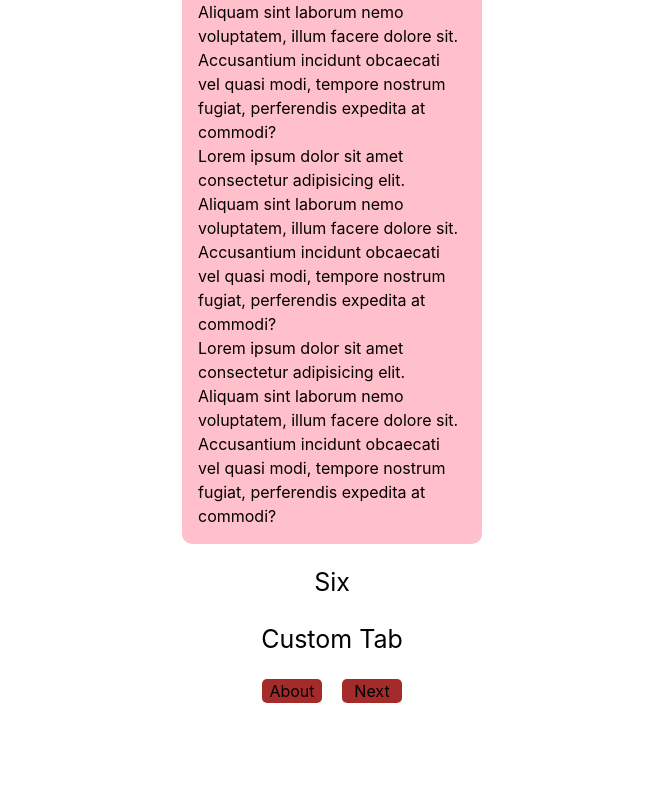
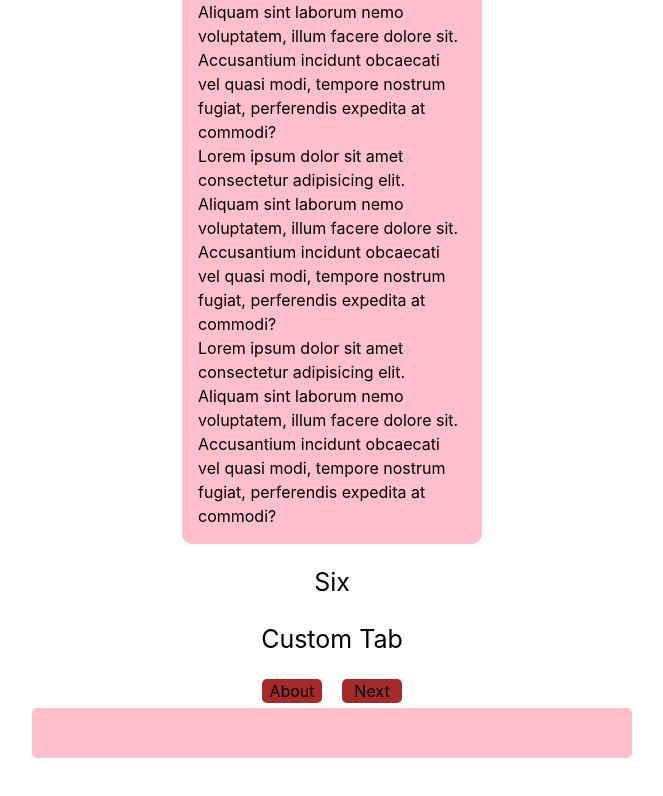
Before and after one commit to heriya-ahmed-dev/React_Intervew_preparation, a React (Vite) app: page / in a window 1280 px wide. Shown: the part 5740-6536 px from the top of the page, without its empty margins (308-971 px from the left). Before the commit the page ends 6443 px from the top, so only its background shows below. Built offline with nearby package versions, Linux system fonts and the light colour scheme.

Commit message:
Search Automate Functionality Added

```diff
--- a/src/App.jsx
+++ b/src/App.jsx
@@ -6,6 +6,7 @@ import Slide from './Componenets/Image_Slide/slide.jsx';
 import Light_Dark from './Componenets/Light_Dark_Mode/Light_Dark.jsx';
 import Scroll from './Componenets/Rating/Scroll_percentage/Scroll.jsx';
 import CustomTab from './Componenets/Custom_Tab/CustomTab.jsx';
+import Search from './Componenets/Search_Automate/Search.jsx';
 const App = () => {
   return (
     <div>
@@ -24,6 +25,7 @@ const App = () => {
       <h1 className='text-center text-[25px] m-5'> Six</h1>
       <h1 className='text-center text-[25px] m-5'> Custom Tab</h1>
      <CustomTab/>
+     <Search/>
     </div>
   )
 }
--- /dev/null
+++ b/src/Componenets/Search_Automate/Search.js
@@ -0,0 +1,13 @@
+export const Fruits = [
+  "Apple",
+  "Banana",
+  "Orange",
+  "Mango",
+  "Grapes",
+  "Pineapple",
+  "Papaya",
+  "Watermelon",
+  "Strawberry",
+  "Kiwi",
+  "Zeytune",
+]
--- /dev/null
+++ b/src/Componenets/Search_Automate/Search.jsx
@@ -0,0 +1,33 @@
+import React from 'react'
+import { useState } from 'react';
+import { Fruits } from './Search.js';
+const Search = () => {
+    const [Search,setSearch] = useState('')
+
+    const result  = Fruits.filter((fruit)=>{
+        return fruit.toLowerCase().includes(Search.toLowerCase())
+    })
+  return (
+    <div className=''>
+        <div className='flex items-center'>
+        <input
+        className='w-[600px] h-[50px] rounded-[5px] mt-[5px] m-auto text-[17px] bg-[pink] mb-[50px]'
+        value={Search}
+        onChange={(e) => setSearch(e.target.value)}
+
+
+        />
+        </div>
+        {Search !== '' && result.map((items,index)=>{
+            return(
+                <div key={index} className='flex flex-col items-center'>
+
+                   <p className='mx-auto'>{items}</p>
+                </div>
+            )
+        })}
+    </div>
+  )
+}
+
+export default Search
```
